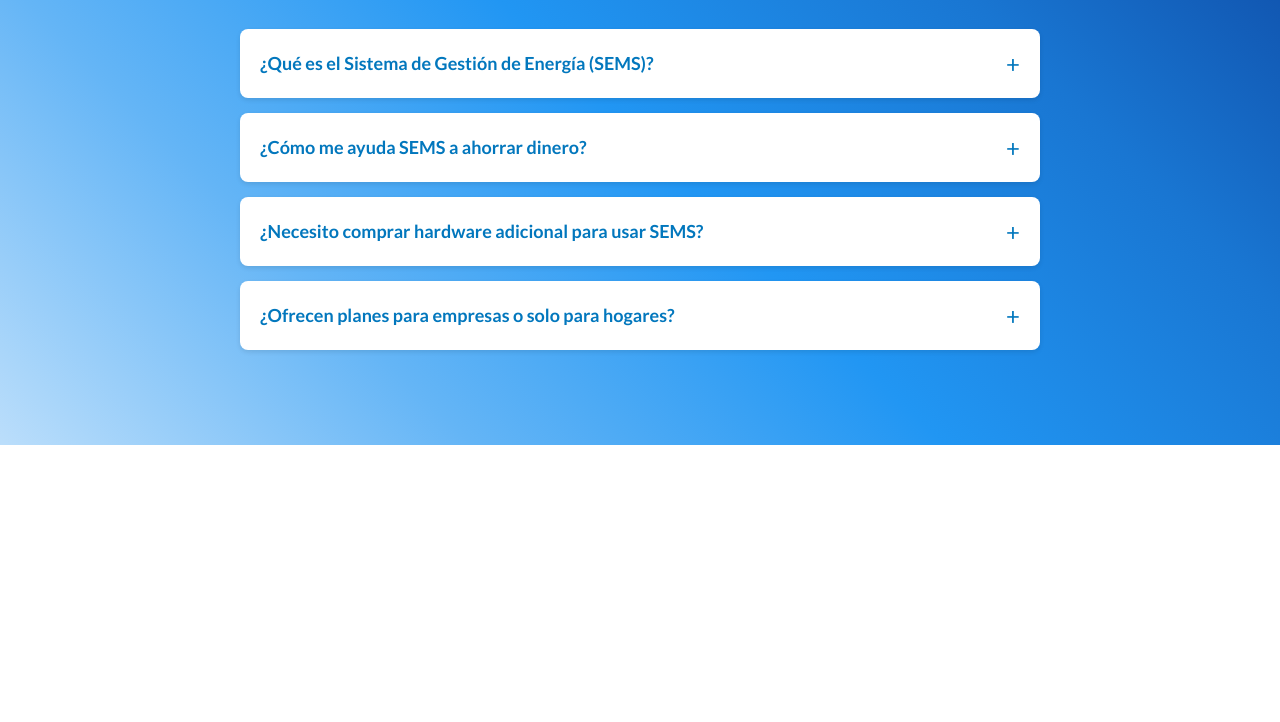
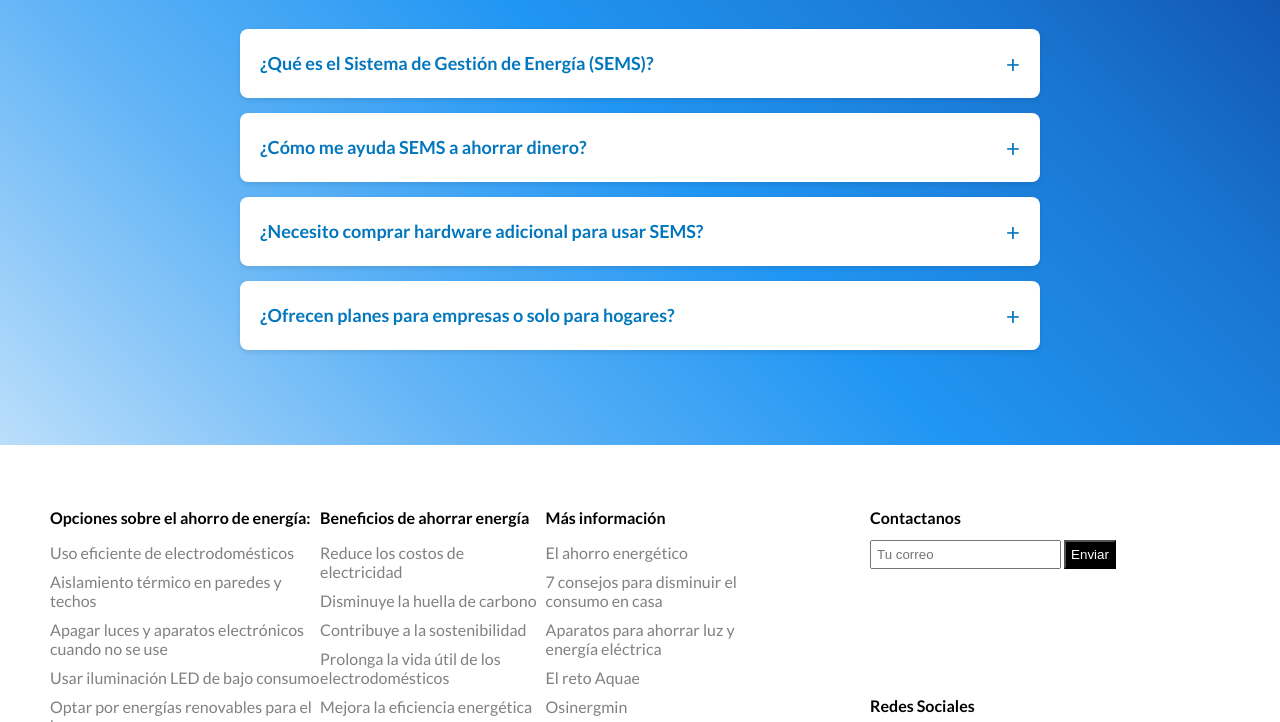
Before and after one commit to EnergixUPC/Landing-Page, a website: page index.html in a window 1280 px wide. Shown: the part 5175-5897 px from the top of the page. Before the commit the page ends 5620 px from the top, so only its background shows below. Drawn offline with Linux system fonts and the light colour scheme.

Commit message:
feat: add footer

```diff
--- a/index.html
+++ b/index.html
@@ -337,3 +337,68 @@
             </div>
         </div>
     </section>
+
+    <section id="contacto">
+        <div class="backgroundContacto">
+        <footer>
+                <div class="footerLeft" >
+                    <div class="footerMenu" >
+                        <h1 class="fMenuTitle">Opciones sobre el ahorro de energía:</h1>
+                        <ul class="fList1">
+                            <li class="fListItem">Uso eficiente de electrodomésticos</li>
+                            <li class="fListItem">Aislamiento térmico en paredes y techos</li>
+                            <li class="fListItem">Apagar luces y aparatos electrónicos cuando no se use</li>
+                            <li class="fListItem">Usar iluminación LED de bajo consumo</li>
+                            <li class="fListItem">Optar por energías renovables para el hogar</li>
+                        </ul>
+                    </div>
+                    <div class="footerMenu" >
+                        <h1 class="fMenuTitle">Beneficios de ahorrar energía</h1>
+                        <ul class="fList2">
+                            <li class="fListItem">Reduce los costos de electricidad</li>
+                            <li class="fListItem">Disminuye la huella de carbono</li>
+                            <li class="fListItem">Contribuye a la sostenibilidad</li>
+                            <li class="fListItem">Prolonga la vida útil de los electrodomésticos</li>
+                            <li class="fListItem">Mejora la eficiencia energética</li>
+                        </ul>
+                    </div>
+                    <div class="footerMenu" >
+                        <h1 class="fMenuTitle">Más información</h1>
+                        <ul class="fList3">
+                            <li class="fListItem"><a href="https://www.fundacionendesa.org/es/educacion/endesa-educa/recursos/ahorro-energetico" target="_blank">El ahorro energético</a></li>
+                            <li class="fListItem"><a href="https://www.nationalgeographicla.com/medio-ambiente/2022/03/ahorro-de-energia-7-consejos-para-disminuir-el-consumo-en-casa" target="_blank">7 consejos para disminuir el consumo en casa</a></li>
+                            <li class="fListItem"><a href="https://www.mipodo.com/blog/aparatos-ahorro-electrico-casa" target="_blank">Aparatos para ahorrar luz y energía eléctrica</a></li>
+                            <li class="fListItem"><a href="https://www.fundacionaquae.org/wiki/el-reto-aquae-consejos-para-ahorrar-energia/amp/?gad_source=1&gad_campaignid=11897514205&gclid=Cj0KCQjw5onGBhDeARIsAFK6QJYhBLvsomJG_wvopHi_nLf-1q4HF5lMFrh6vsjCx9LFcVcuA31TDtEaAiDvEALw_wcB" target="_blank">El reto Aquae</a></li>
+                            <li class="fListItem"><a href="https://www.gob.pe/institucion/osinergmin/noticias/662544-osinergmin-brinda-recomendaciones-para-ahorrar-energia-electrica-en-el-hogar" target="_blank">Osinergmin</a></li>
+                        </ul>
+                    </div>
+                </div>
+                <div class="footerRight" >
+                    <div class="footerRightMenu">
+                        <h1 class="fMenuTitle" >Contactanos</h1>
+                        <div class="fMail" >
+                            <input type="text" placeholder="Tu correo" class="fInput" >
+                            <button class="fButton" >Enviar</button>
+                        </div>
+                    </div>
+                    <div class="footerRightMenu">
+                        <h1 class="fMenuTitle">Redes Sociales</h1>
+                        <div class="fIcons">
+                            <a href="https://facebook.com" target="_blank">
+                                <img src="img/facebook.png" alt="" class="fIcon">
+                            </a>
+                            <a href="https://twitter.com" target="_blank">
+                                <img src="img/twitter.png" alt="" class="fIcon">
+                            </a>
+                            <a href="https://instagram.com" target="_blank">
+                                <img src="img/instagram.png" alt="" class="fIcon">
+                            </a>
+                            <a href="https://whatsapp.com" target="_blank">
+                                <img src="img/whatsapp.png" alt="" class="fIcon">
+                            </a>
+                        </div>
+                    </div>
+                </div>
+        </footer>
+        </div>
+    </section>
--- a/styles.css
+++ b/styles.css
@@ -691,3 +691,75 @@
 .faqItem.active .faqToggle {
   transform: rotate(45deg);
 }
+
+/* Footer */
+footer {
+  display: flex;
+}
+
+.backgroundContacto{
+  background-color: #ffffff;
+  background-size: 100% 100%;
+}
+
+.footerLeft {
+  flex: 2;
+  display: flex;
+  justify-content: space-between;
+  padding: 50px;
+}
+
+.fMenuTitle {
+  font-size: 16px;
+}
+
+.fList1, .fList2, .fList3 {
+  padding: 0;
+  list-style: none;
+}
+
+.fListItem {
+  margin-bottom: 10px;
+  color: gray;
+  cursor: pointer;
+}
+
+.fListItem a {
+  color: inherit;
+  text-decoration: none;
+  display: block;
+  margin-bottom: 10px;
+}
+
+.fListItem a:hover {
+  text-decoration: underline;
+  color: #2a7fb8;
+}
+
+.footerRight {
+  flex: 1;
+  padding: 50px;
+  display: flex;
+  flex-direction: column;
+  justify-content: space-between;
+}
+
+.fInput {
+  padding: 5px;
+}
+
+.fButton {
+  padding: 5px;
+  background-color: black;
+  color: white;
+}
+
+.fIcons{
+  display: flex;
+}
+
+.fIcon{
+  width: 20px;
+  height: 20px;
+  margin-right: 10px;
+}
```
